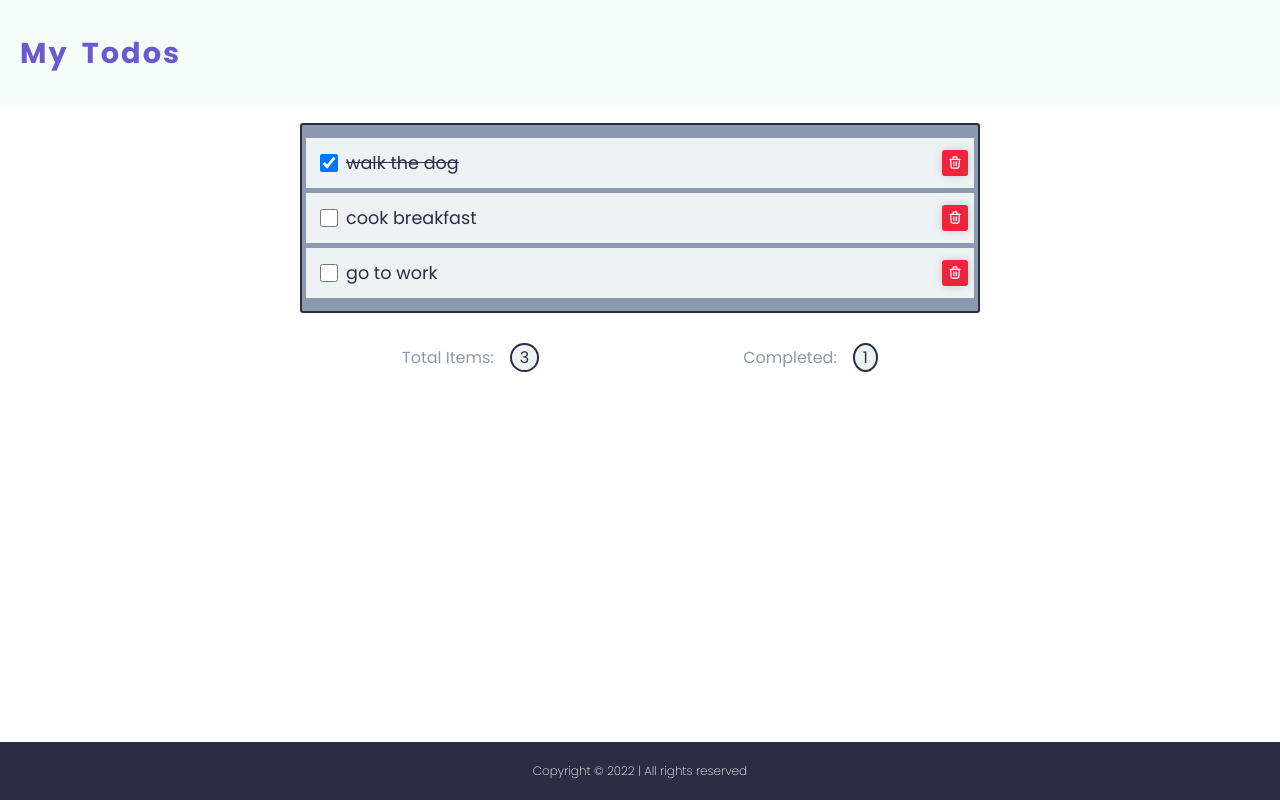
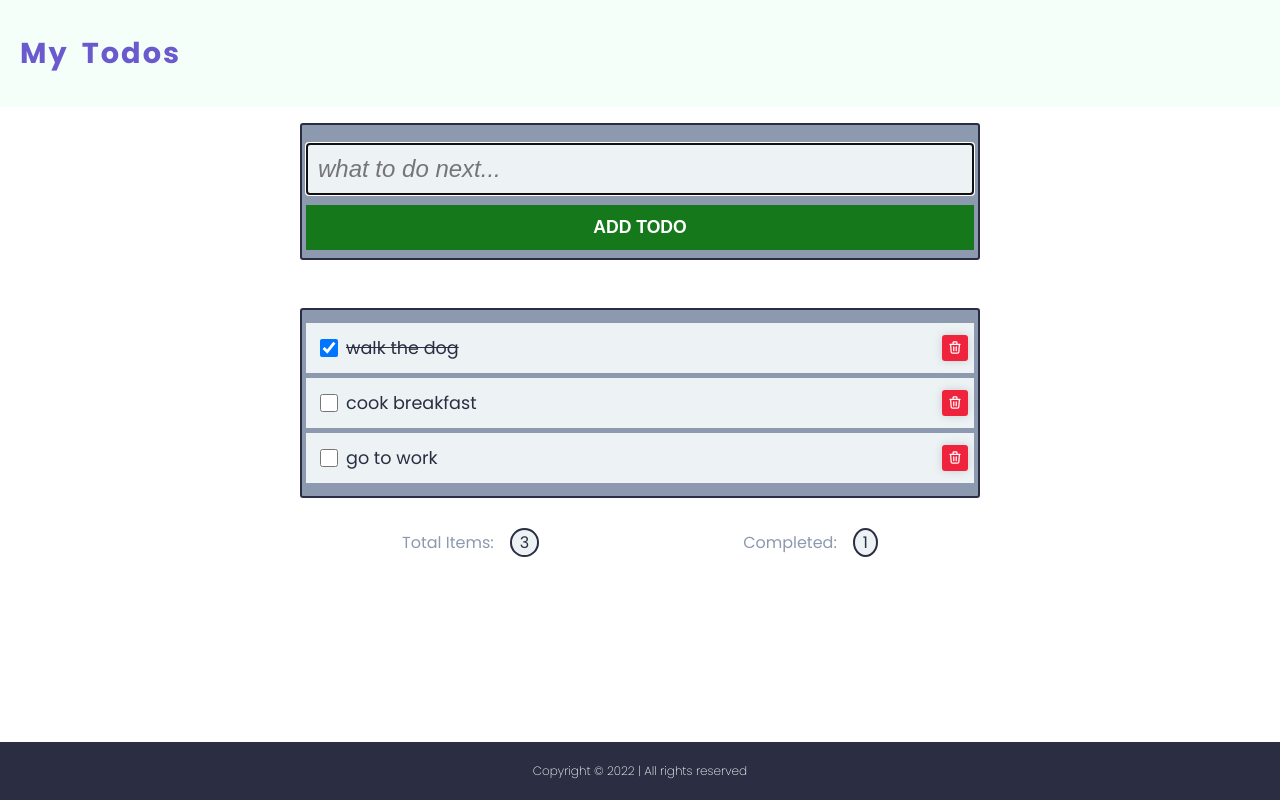
Before and after one commit to johnclamy/react-todos-firebase, a React (Create React App) app: page / in a window 1280 px wide. Built offline with nearby package versions, Linux system fonts and the light colour scheme.

Commit message:
include the addTodo component to Main.jsx

```diff
--- a/src/components/Main.jsx
+++ b/src/components/Main.jsx
@@ -2,6 +2,7 @@ import { useState } from "react";
 import { StyledMain } from '../assets/styles/Main.styled';
 import Todos from './Todos'
 import Stats from './Stats'
+import AddTodo from './AddTodo'
 
 const Main = () => {
   const [todos, setTodos] = useState([
@@ -12,6 +13,7 @@ const Main = () => {
 
   return (
     <StyledMain>
+      <AddTodo todos={todos} onSetTodos={setTodos} />
       <Todos todos={todos} onSetTodos={setTodos} />
       <Stats todos={todos} />
     </StyledMain>
```
